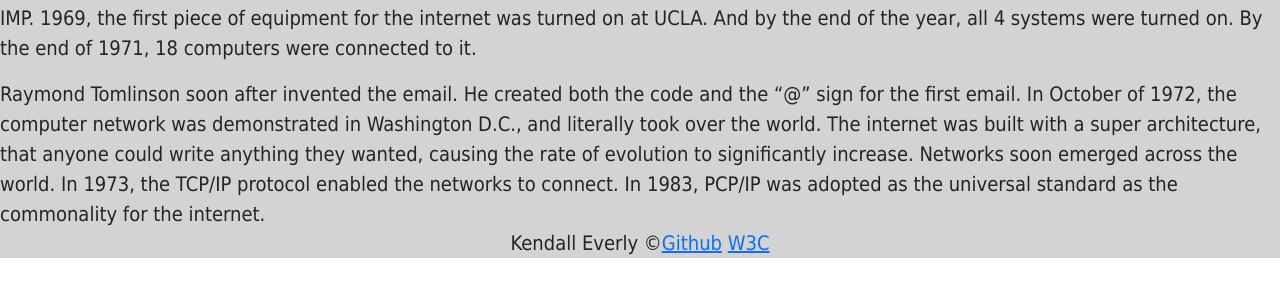
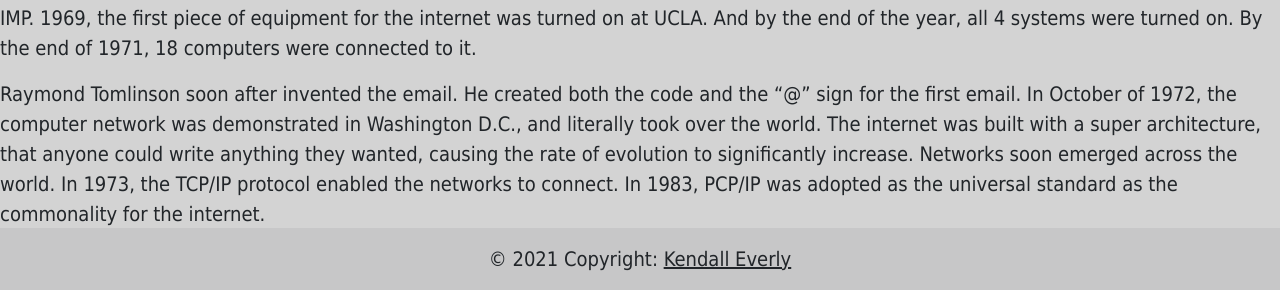
Before and after one commit to KendallEverly/Project1, a plain HTML site: page public_html/past.html in a window 1280 px wide. Shown: the part 805-1095 px from the top of the page. Before the commit the page ends 1063 px from the top, so only its background shows below. Drawn offline with nearby package versions, Linux system fonts and the light colour scheme.

Commit message:
added link and changed footer

```diff
--- a/public_html/past.html
+++ b/public_html/past.html
@@ -49,9 +49,13 @@
 </div>
 <script src="https://cdn.jsdelivr.net/npm/bootstrap@5.1.3/dist/js/bootstrap.bundle.min.js" integrity="sha384-ka7Sk0Gln4gmtz2MlQnikT1wXgYsOg+OMhuP+IlRH9sENBO0LRn5q+8nbTov4+1p" crossorigin="anonymous"></script>
 <div class="footer">
-    <footer id="footer">
-        Kendall Everly &#169;<a href="https://github.com/KendallEverly">Github</a>
-        <a href="https://validator.w3.org/">W3C</a>
+    <footer class="bg-light text-center text-lg-start">
+        <!-- Copyright -->
+        <div class="text-center p-3" style="background-color: rgba(0, 0, 0, 0.2);">
+            © 2021 Copyright:
+            <a class="text-dark" >Kendall Everly</a>
+        </div>
+        <!-- Copyright -->
     </footer>
 </div>
 </body>
```
